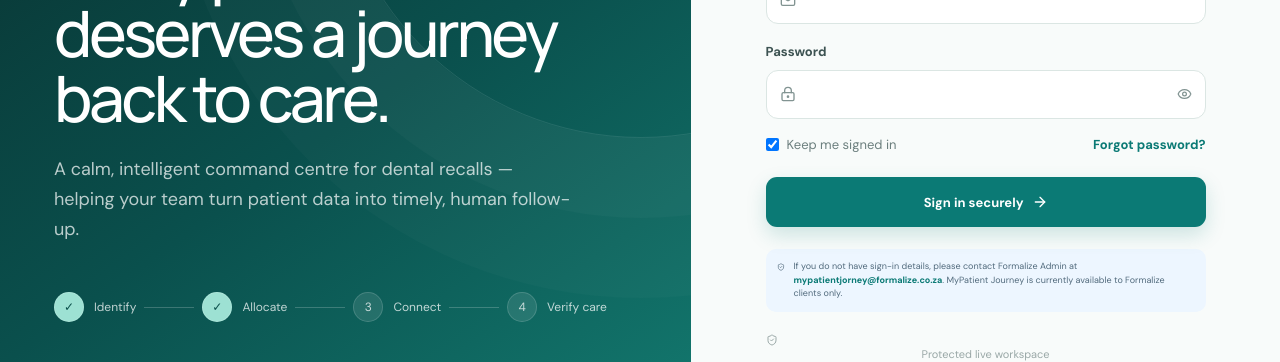
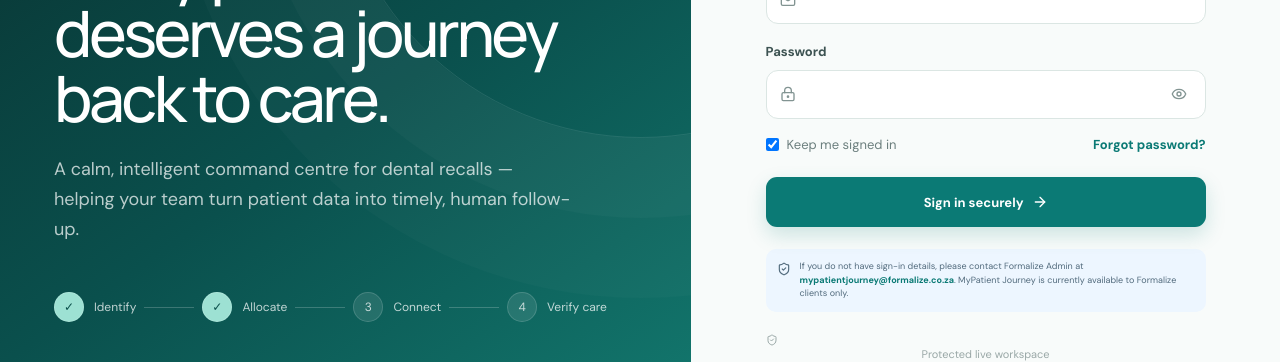
Before and after one commit to FormalizeLeaderAcc/MyPatientJourney, a Next.js app: page /login in a window 1280 px wide. Shown: the part 302-664 px from the top of the page. Built offline with nearby package versions, Linux system fonts and the light colour scheme; no server answers.

Commit message:
Polish login access note and password reveal

```diff
--- a/src/app/globals.css
+++ b/src/app/globals.css
@@ -52,6 +52,10 @@ button, a { -webkit-tap-highlight-color: transparent; }
 .input { width: 100%; height: 49px; border: 1px solid #dbe6e3; border-radius: 12px; background: white; padding: 0 14px 0 43px; outline: none; color: var(--ink); transition: .2s; }
 .input:focus { border-color: #55aaa3; box-shadow: 0 0 0 4px rgba(11,122,117,.08); }
 .input.plain { padding-left: 14px; }
+.password-input { padding-right: 48px; }
+.password-toggle { position: absolute; right: 10px; top: 50%; transform: translateY(-50%); width: 34px; height: 34px; border: 0; border-radius: 10px; background: transparent; color: #829492; display: grid; place-items: center; cursor: pointer; transition: .18s; }
+.password-toggle:hover { background: #edf6f4; color: var(--teal); }
+.password-toggle svg { position: static; transform: none; }
 .login-row { display: flex; justify-content: space-between; align-items: center; font-size: 13px; margin: -2px 0 23px; }
 .check { display: flex; align-items: center; gap: 8px; color: var(--muted); }
 .text-link { color: var(--teal); font-weight: 700; text-decoration: none; }
@@ -63,6 +67,8 @@ button, a { -webkit-tap-highlight-color: transparent; }
 .btn-soft { color: var(--teal-dark); background: #e7f4f1; }
 .btn-danger-soft { color: #b84f58; background: #fbe9ea; }
 .btn-wide { width: 100%; height: 50px; }
+.login-access-note { font-size: 12.5px; line-height: 1.65; align-items: flex-start; padding: 14px; }
+.login-access-note svg { flex: none; margin-top: 2px; }
 .secure-note { color: #9aa8a7; text-align: center; font-size: 11px; margin-top: 22px; }
 
 .app { min-height: 100vh; display: flex; }
--- a/src/app/login/page.tsx
+++ b/src/app/login/page.tsx
@@ -7,6 +7,7 @@ import { createSupabaseBrowserClient, isSupabaseConfigured } from "@/lib/supabas
 export default function LoginPage() {
   const [email, setEmail] = useState("");
   const [password, setPassword] = useState("");
+  const [showPassword, setShowPassword] = useState(false);
   const [loading, setLoading] = useState(false);
   const [error, setError] = useState("");
 
@@ -81,7 +82,11 @@ export default function LoginPage() {
             </div>
             <div className="field">
               <label htmlFor="password">Password</label>
-              <div className="input-wrap"><LockKeyhole size={16} /><input id="password" className="input" value={password} onChange={(event) => setPassword(event.target.value)} type="password" autoComplete="current-password" required /><Eye size={15} style={{ left: "auto", right: 14 }} /></div>
+              <div className="input-wrap">
+                <LockKeyhole size={16} />
+                <input id="password" className="input password-input" value={password} onChange={(event) => setPassword(event.target.value)} type={showPassword ? "text" : "password"} autoComplete="current-password" required />
+                <button className="password-toggle" type="button" aria-label={showPassword ? "Hide password" : "Show password"} aria-pressed={showPassword} onClick={() => setShowPassword((current) => !current)}><Eye size={16} /></button>
+              </div>
             </div>
             {error && <div className="callout" style={{ background: "#fbe9ea", color: "#a84850" }}><ShieldCheck size={14} /><span>{error}</span></div>}
             <div className="login-row">
@@ -91,9 +96,9 @@ export default function LoginPage() {
             <button className="btn btn-primary btn-wide" type="submit" disabled={loading}>{loading ? "Opening your workspace..." : <>Sign in securely <ArrowRight size={16} /></>}</button>
           </form>
 
-          <div className="callout" style={{ marginTop: 22 }}>
+          <div className="callout login-access-note" style={{ marginTop: 22 }}>
             <ShieldCheck size={14} />
-            <span>If you do not have sign-in details, please contact Formalize Admin at <a className="text-link" href="mailto:mypatientjorney@formalize.co.za">mypatientjorney@formalize.co.za</a>. MyPatient Journey is currently available to Formalize clients only.</span>
+            <span>If you do not have sign-in details, please contact Formalize Admin at <a className="text-link" href="mailto:mypatientjourney@formalize.co.za">mypatientjourney@formalize.co.za</a>. MyPatient Journey is currently available to Formalize clients only.</span>
           </div>
           <p className="secure-note"><ShieldCheck size={12} style={{ verticalAlign: -2, marginRight: 5 }} />Protected live workspace</p>
         </div>
```
